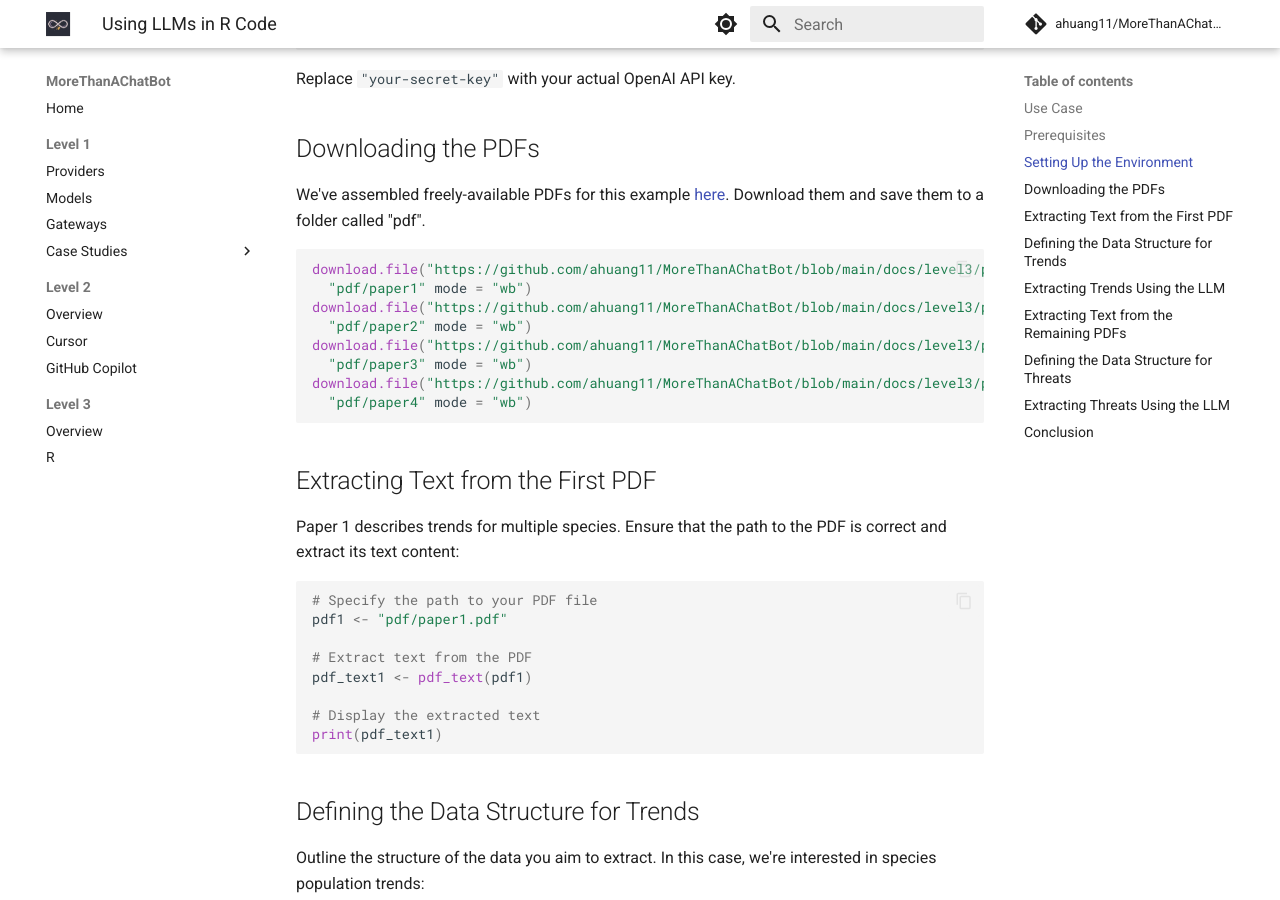
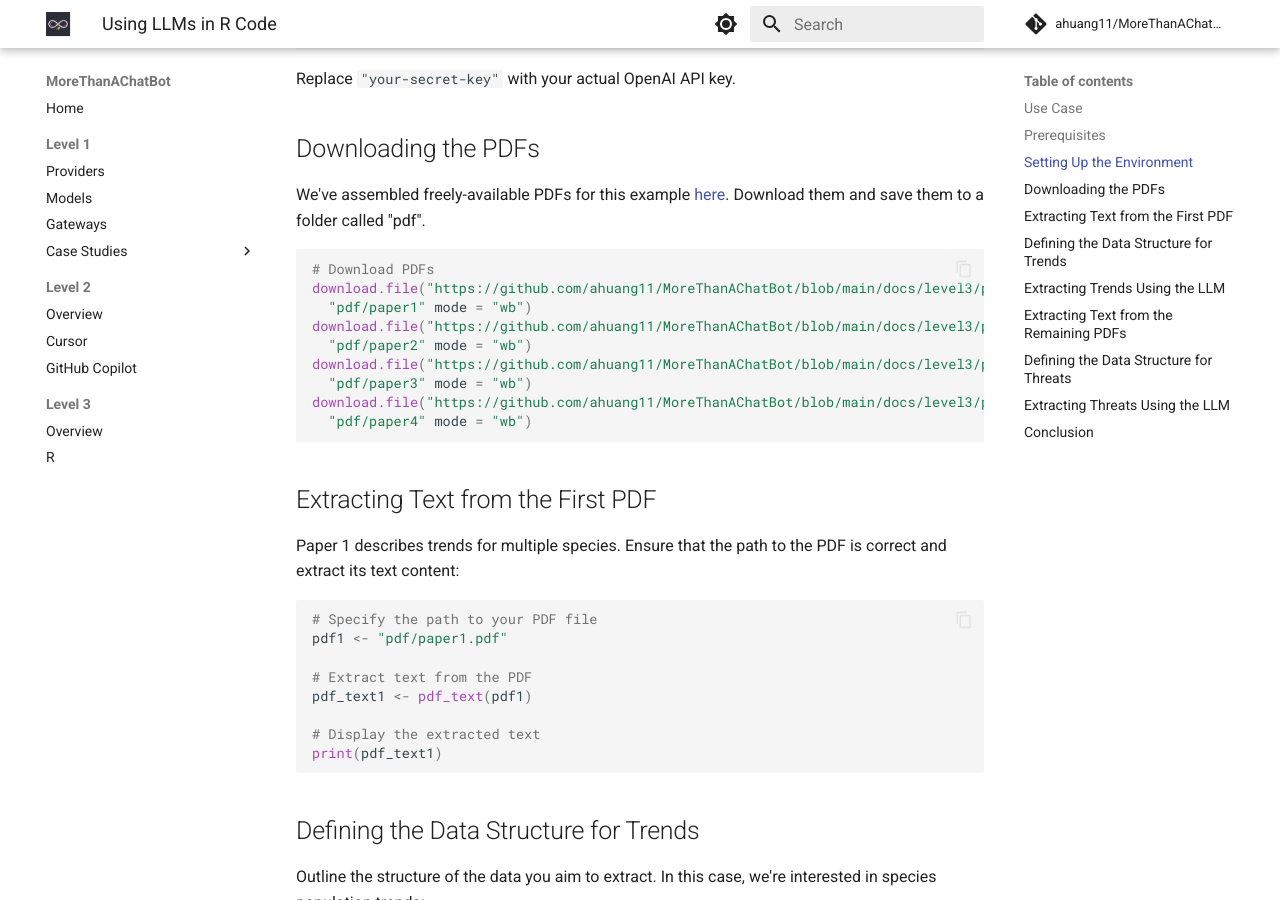
Before and after one commit to ahuang11/MoreThanAChatBot, an MkDocs documentation site: the page built from docs/level3/R_example.md, in a window 1280 px wide and 900 px high, scrolled down 1027 px. Built offline with MkDocs 1.6.1 and Material for MkDocs 9.7.7, drawn with Linux system fonts in a browser that asks for light colours; comment, search, counter and statistics services are not loaded.

Commit message:
Update R_example.md

````diff
--- a/docs/level3/R_example.md
+++ b/docs/level3/R_example.md
@@ -40,7 +40,7 @@ Replace `"your-secret-key"` with your actual OpenAI API key.
 
 We've assembled freely-available PDFs for this example [here](https://github.com/ahuang11/MoreThanAChatBot/tree/main/docs/level3/pdf). Download them and save them to a folder called "pdf".
 ```r
-
+# Download PDFs
 download.file("https://github.com/ahuang11/MoreThanAChatBot/blob/main/docs/level3/pdf/paper1.pdf",
   "pdf/paper1" mode = "wb")
 download.file("https://github.com/ahuang11/MoreThanAChatBot/blob/main/docs/level3/pdf/paper2.pdf",
````
